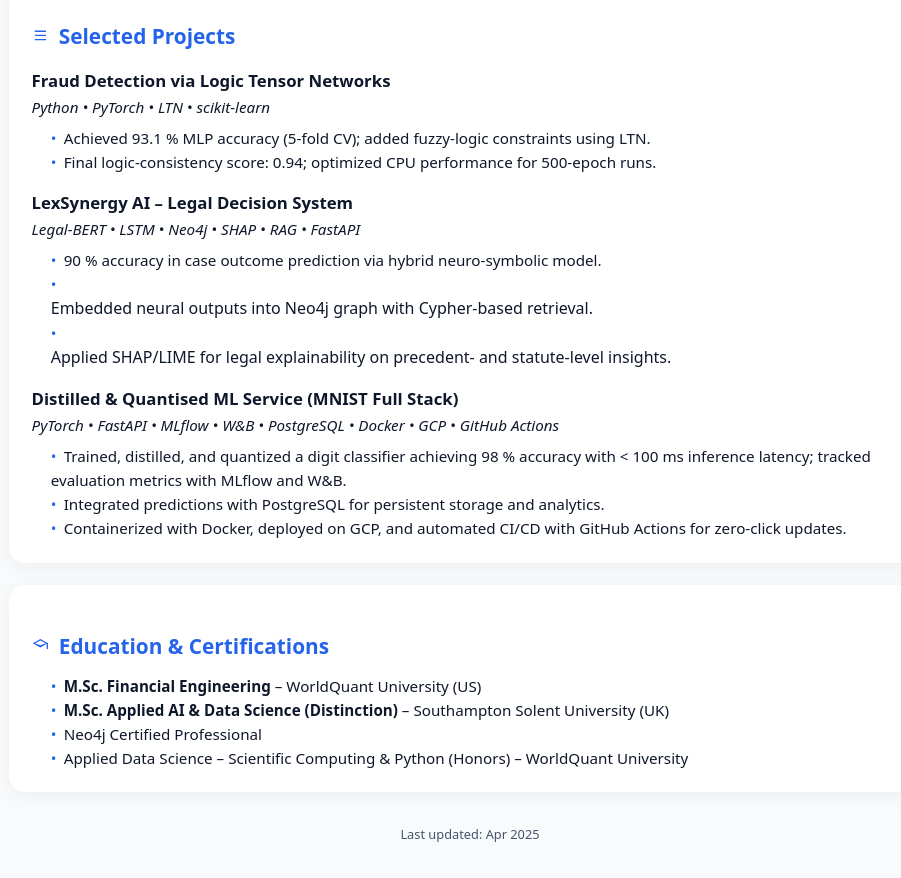
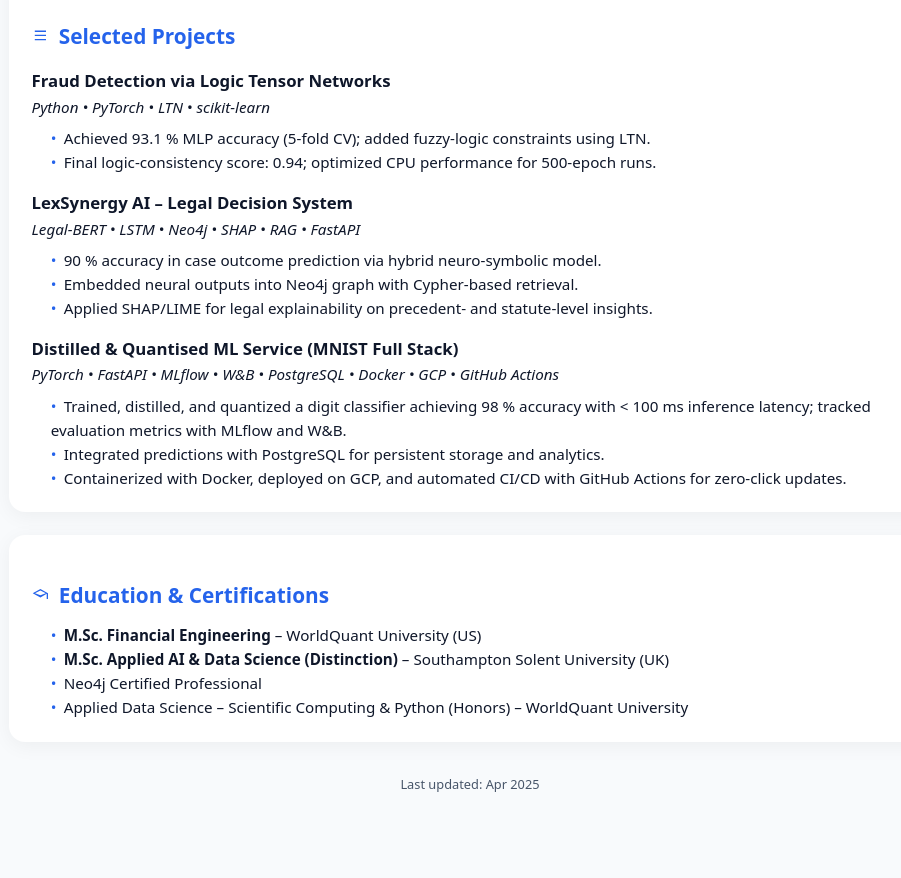
Before and after one commit to othnielObasi/othnielObasi-cv, a plain HTML site: page index.html in a window 1280 px wide. Shown: the part 1633-2511 px from the top of the page, without its empty margins (170-1071 px from the left). Drawn offline with Linux system fonts and the light colour scheme.

Commit message:
Update index.html

```diff
--- a/index.html
+++ b/index.html
@@ -183,8 +183,8 @@ li::before{content:"•";color:var(--accent);margin-right:.45rem}
   <p><em>Legal-BERT • LSTM • Neo4j • SHAP • RAG • FastAPI</em></p>
   <ul>
      <li>90 % accuracy in case outcome prediction via hybrid neuro-symbolic model.</li>
-     <li></li>Embedded neural outputs into Neo4j graph with Cypher-based retrieval.</li>
-     <li></li>Applied SHAP/LIME for legal explainability on precedent- and statute-level insights.</li>
+     <li>Embedded neural outputs into Neo4j graph with Cypher-based retrieval.</li>
+     <li>Applied SHAP/LIME for legal explainability on precedent- and statute-level insights.</li>
   </ul>
 
   <h3>Distilled &amp; Quantised ML Service (MNIST Full Stack)</h3>
```
